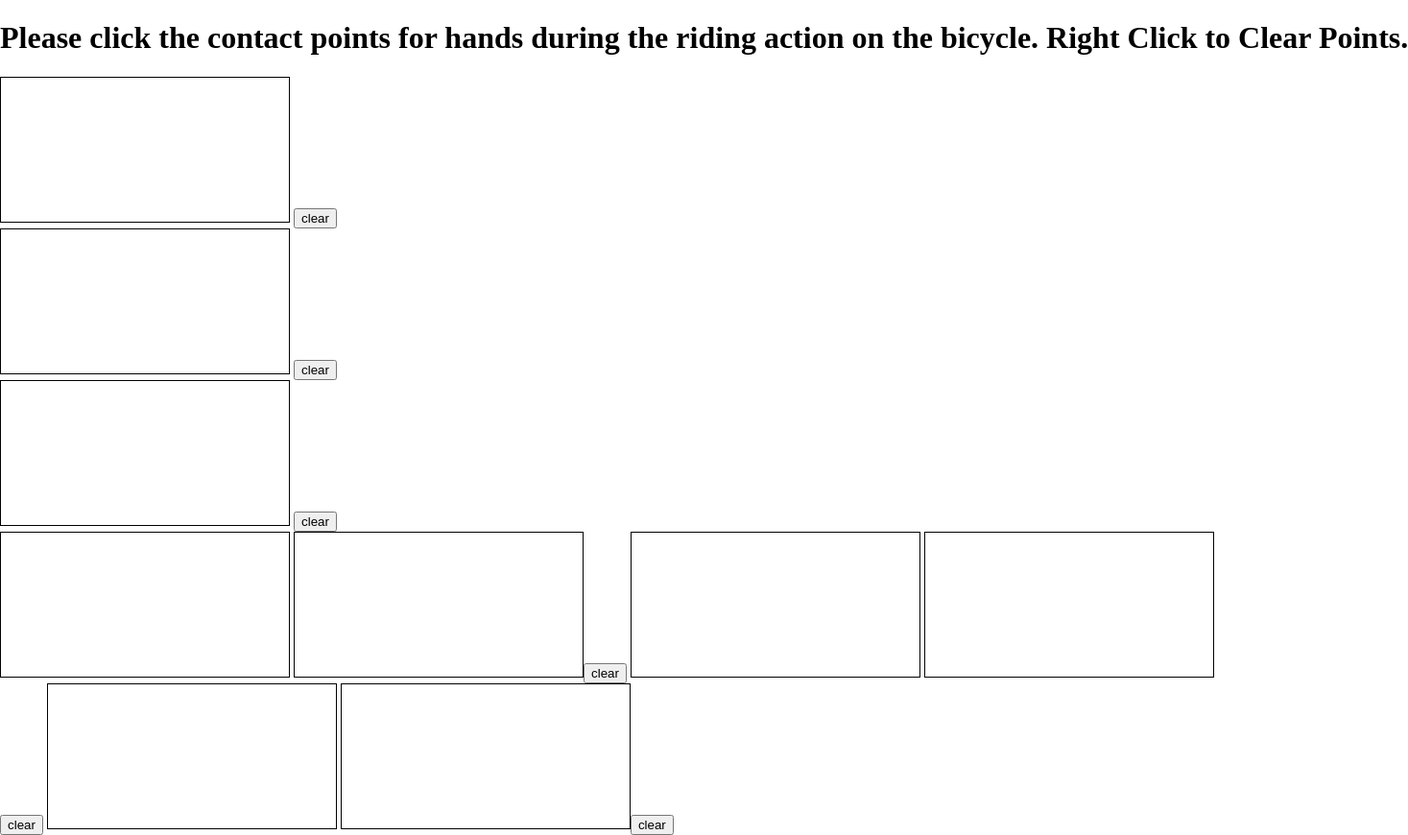
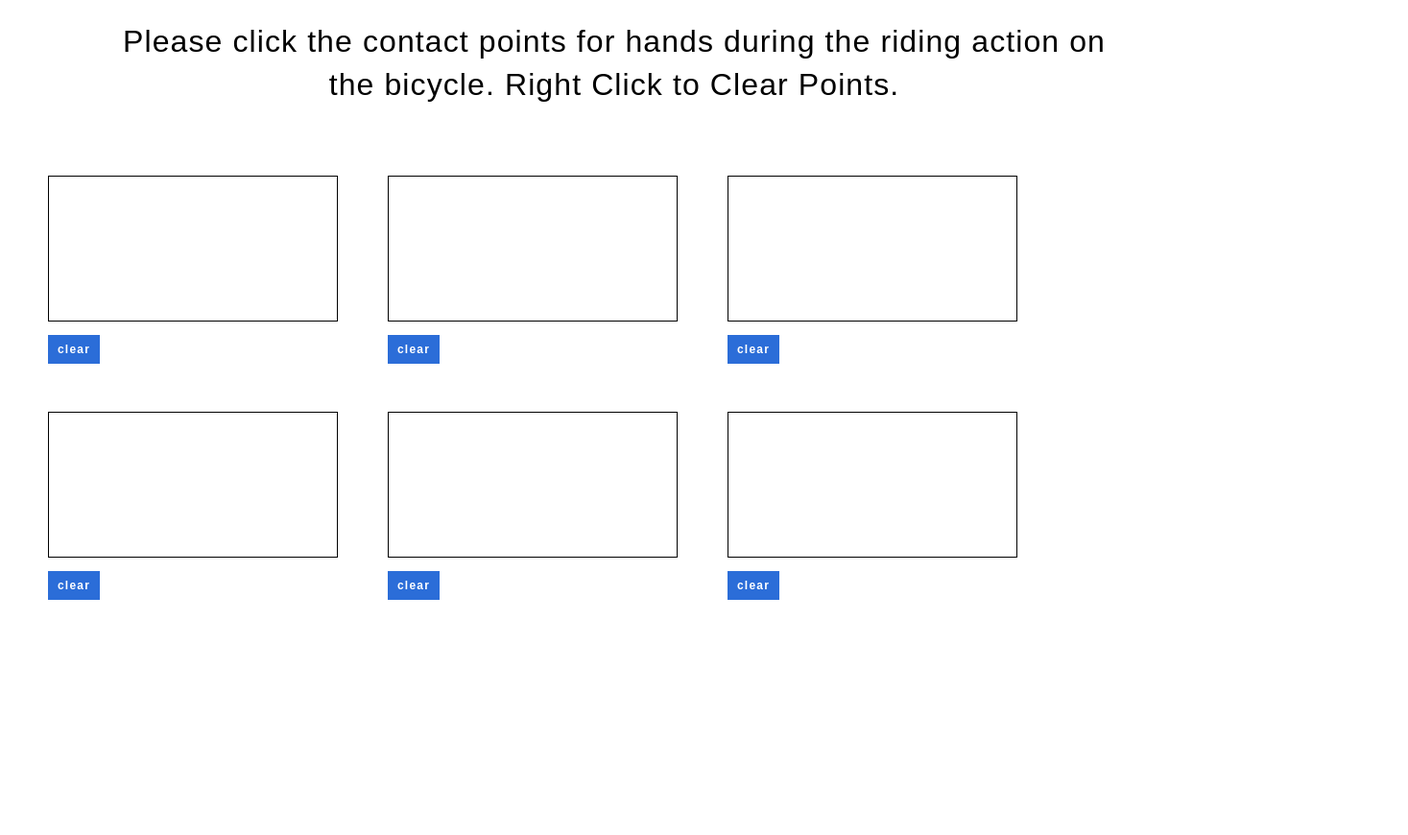
Before and after one commit to mary-chapman/amazon-turk, a plain HTML site: page public/task_top.html in a window 1280 px wide. Shown: the whole page at 96% size, 1467 px wide, since content can reach past the window. After the commit the page ends 800 px from the top, so only its background shows below. Drawn offline with Linux system fonts and the light colour scheme.

Commit message:
buttons styled

```diff
--- a/public/style.css
+++ b/public/style.css
@@ -1,4 +1,15 @@
-		h1 { white-space: nowrap; }
+		/*h1 {
+            white-space: nowrap;
+        }*/
+        h1 {
+            text-align: center;
+            margin-right: 100px;
+            margin-left: 100px;
+            font-family: arial;
+            letter-spacing: 1.1px;
+            font-weight: 200;
+            line-height: 45px;
+        }
 		canvas {
 			border: 1px solid black;
 		}
@@ -60,10 +71,55 @@
 */
 
 .canvasContainer {
+    display: flex;
+    flex-direction: row;
     position: relative;
+    width: 350px;
+    display: inline-block;
+    margin-top: 50px;
+    /*background-color: greenyellow;*/
 }
 .canvasOverlay {
     position:absolute;
     top: 0;
     left: 0;
 }
+canvas {
+    display: inline-block;
+}
+.pictureSection {
+    margin-right: 50px;
+    margin-left: 50px;
+}
+
+.clearBtn {
+    background-color: #2b6dd8;
+    color: #fff;
+    display: block;
+    border: none;
+    height: 30px;
+    /*padding: 10px;*/
+    padding-right: 10px;
+    padding-left: 10px;
+    font-size: 12px;
+    font-weight: 600;
+    letter-spacing: 1.2px;
+    margin-top: 10px;
+    cursor: pointer;
+    outline: 0;
+}
+
+.clearBtn:hover {
+    background-color: #598ee5;
+}
+.clearBtn:active {
+    background-color: #30589b;
+}
+form {
+    margin-right: auto;
+    margin-left: auto;
+    text-align: center;
+}
+p {
+    display: inline;
+}
--- a/public/task_top.html
+++ b/public/task_top.html
@@ -63,28 +63,42 @@ loaded easily and have some extra stuff throw in the middle.   -->
 	</div>-->
 
 <!--############################################ -->
-	<div>
-	<div class=canvasContainer>
-    <canvas class="part" id="canvas1"></canvas>
-    <canvas class="part canvasOverlay" id="canvas2"></canvas><input type="button" class="part" value="clear" id="clear2" onClick='clear_points(canvas2)'></input>
+	<div class="pictureSection">
+	<div class="canvasContainer">
+    <canvas class="part canvasImage" id="canvas1"></canvas>
+    <canvas class="part canvasOverlay" id="canvas2"></canvas>
+	<input type="button" class="part clearBtn" value="clear" id="clear2" onClick='clear_points(canvas2)'></input>
 	</div>
 
-	<div class=canvasContainer>
-    <canvas class="part" id="canvas3"></canvas>
-    <canvas class="part canvasOverlay" id="canvas4"></canvas><input type="button" class="part" value="clear" id="clear4" onClick='clear_points(canvas4)'></input>
+	<div class="canvasContainer">
+    <canvas class="part canvasImage" id="canvas3"></canvas>
+    <canvas class="part canvasOverlay" id="canvas4"></canvas>
+	<input type="button" class="part clearBtn" value="clear" id="clear4" onClick='clear_points(canvas4)'></input>
 	</div>
 
-	<div class=canvasContainer>
-	<canvas class="part" id="canvas5"></canvas>
-	<canvas class="part canvasOverlay" id="canvas6"></canvas><input type="button" class="part" value="clear" id="clear6" onClick='clear_points(canvas6)'></input>
+	<div class="canvasContainer">
+	<canvas class="part canvasImage" id="canvas5"></canvas>
+	<canvas class="part canvasOverlay" id="canvas6"></canvas>
+	<input type="button" class="part clearBtn" value="clear" id="clear6" onClick='clear_points(canvas6)'></input>
 	</div>
 
-	<canvas class="part" id="canvas7"></canvas>
-	<canvas class="part" id="canvas8"></canvas><input type="button" class="part" value="clear" id="clear8" onClick='clear_points(canvas8)'></input>
+	<div class="canvasContainer">
 
-	<canvas class="part" id="canvas9"></canvas>
-	<canvas class="part" id="canvas10"></canvas><input type="button" class="part" value="clear" id="clear10" onClick='clear_points(canvas10)'></input>
+	<canvas class="part canvasImage" id="canvas7"></canvas>
+	<canvas class="part canvasOverlay" id="canvas8"></canvas>
+	<input type="button" class="part clearBtn" value="clear" id="clear8" onClick='clear_points(canvas8)'></input>
+	</div>
 
-	<canvas class="part" id="canvas11"></canvas>
-	<canvas class="part" id="canvas12"></canvas><input type="button" class="part" value="clear" id="clear12" onClick='clear_points(canvas12)'></input>
+	<div class="canvasContainer">
+	<canvas class="part canvasImage" id="canvas9"></canvas>
+	<canvas class="part canvasOverlay" id="canvas10"></canvas>
+	<input type="button" class="part clearBtn" value="clear" id="clear10" onClick='clear_points(canvas10)'></input>
 	</div>
+
+<div class="canvasContainer">
+	<canvas class="part canvasImage" id="canvas11"></canvas>
+	<canvas class="part canvasOverlay" id="canvas12"></canvas>
+	<input type="button" class="part clearBtn" value="clear" id="clear12" onClick='clear_points(canvas12)'></input>
+	</div>
+
+</div>
```
